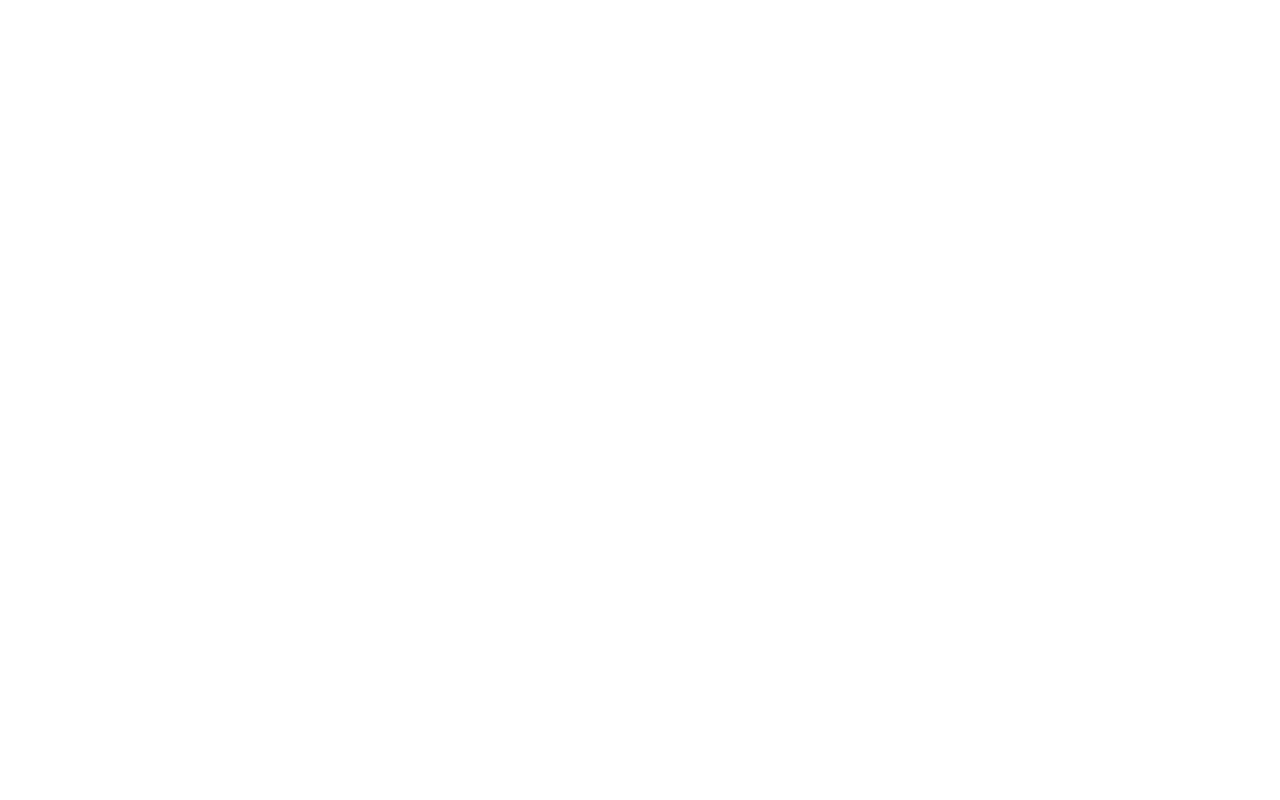
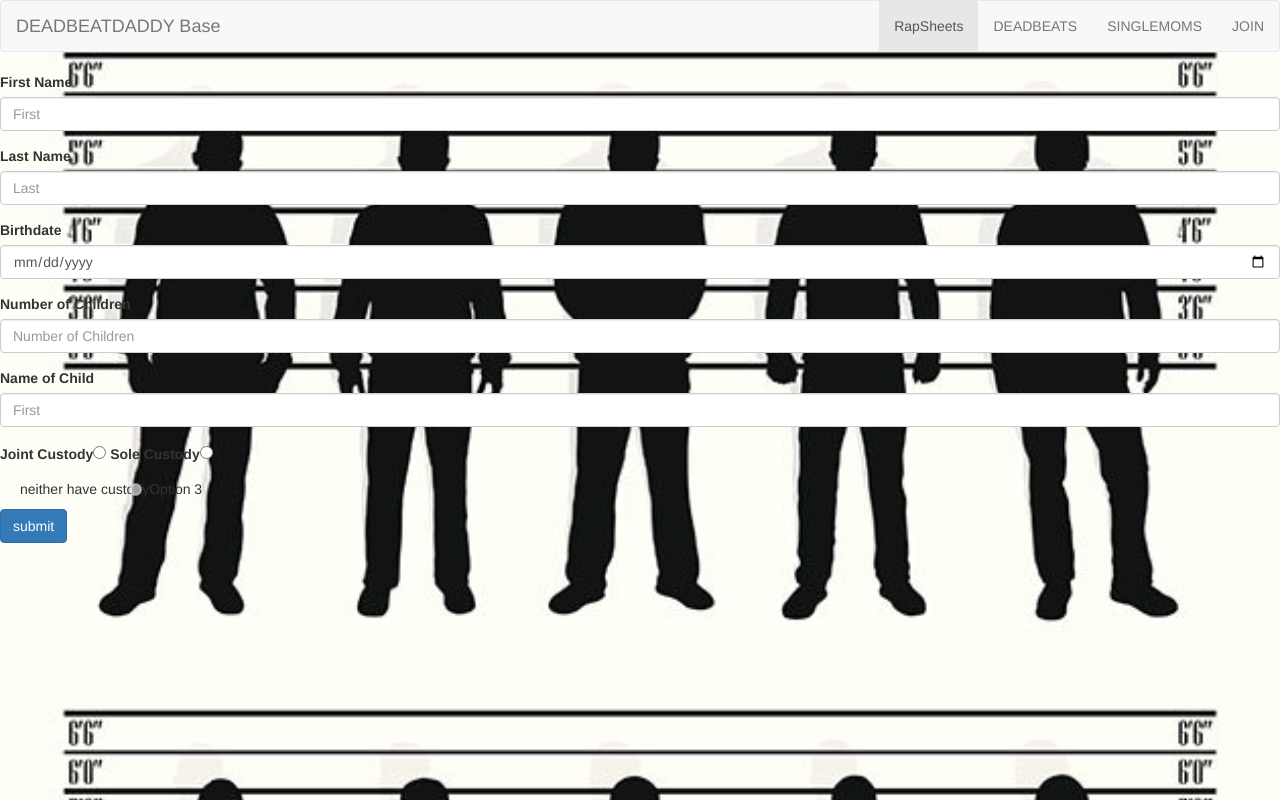
Before and after one commit to SCMoss/deadbeatdaddybase, a website: page public/index.html in a window 1280 px wide. Drawn offline with nearby package versions, Linux system fonts and the light colour scheme; some packages are replaced by stand-ins of ours.

Commit message:
Pushing to Heroku

```diff
--- a/public/app.js
+++ b/public/app.js
@@ -1,2 +1,4 @@
-var app = angular.module('DeadbeatDB', []);
-app.config(['$routeProvider', function ($routeProvider)])
+var app = angular.module('DeadbeatDB', ['ngRoute']);
+app.config(['$routeProvider', function ($routeProvider) {
+
+}]);
--- a/public/index.html
+++ b/public/index.html
@@ -1,12 +1,74 @@
+<!-- Steven Craig Moss: Web Developer -->
+<!-- DEADBEAT DADDYBASE: A Database of No-good Fathers! -->
+<!-- V School Fall/Winter 2016 -->
 <!DOCTYPE html>
-<html lang="en" ng-app 'MyApp'>
+<html lang='en' ng-app 'MyApp'>
 
 <head>
-    <meta charset="UTF-8">
+    <meta charset='UTF-8'>
     <title>Deadbeat Daddybase: A database of No-good Fathers! </title>
+    <link rel="stylesheet" href="https://maxcdn.bootstrapcdn.com/bootstrap/3.3.7/css/bootstrap.min.css" integrity="sha384-BVYiiSIFeK1dGmJRAkycuHAHRg32OmUcww7on3RYdg4Va+PmSTsz/K68vbdEjh4u"
+        crossorigin="anonymous">
+    <link href="style.css" rel="stylesheet" type="text/css">
+    <link href='images'>
 </head>
 
-<body ng-controller>
+<body>
+    <!-- navvbar (save snippet) -->
+    <nav class="navbar navbar-default">
+        <div class="container-fluid">
+            <div class="navbar-header">
+                <a class="navbar-brand" href="#">DEADBEATDADDY Base</a>
+            </div>
+            <ul class="nav navbar-nav navbar-right">
+                <li class="active"><a href="#">RapSheets</a></li>
+                <li><a href="#">DEADBEATS</a></li>
+                <li><a href="#">SINGLEMOMS</a></li>
+                <li><a href="#">JOIN</a></li>
+            </ul>
+        </div>
+    </nav>
+</body>
+<!-- profile form-long (save snippet) -->
+<form>
+    <div class='form-group'>
+        <label for='inputFirstName'>First Name</label>
+        <input type='text' class='form-control' id='inputFirstName' ng-model='user.first' placeholder='First'>
+    </div>
+    <!-- Repeat for long forms PAY ATTENTION to input type!  -->
+    <div class='form-group' >
+        <label for='inputLastName'>Last Name</label>
+        <input ng-model='user.lName' type='text' class='form-control' id='inputLastName' placeholder='Last'>
+    </div>
+    <div class='form-group'>
+        <label for='inputdob'>Birthdate </label>
+        <input ng-model='user.dob' type='date' class='form-control' id='inputdob' placeholder='Date of birth'>
+    </div>
+    <div class='form-group'>
+        <label for='inputNumKids'>Number of Children</label>
+        <input type='number' 2 class='form-control' id='inputNumKids' placeholder='Number of Children'>
+    </div>
+    <div class='form-group'>
+        <label for='inputChildName'>Name of Child</label>
+        <input ng-model='user.ChildName'type='text' class='form-control' id='inputFirstName' placeholder='First'>
+    </div>
+    <label>Joint Custody<input ng-model='user.jointCustody' type='radio'name='optradio'></label>
+    <label>Sole Custody<input ng-model='user.soleCustody'type="radio" name="optradio"></label>
+    </div>
+    <div class="radio disabled">
+        <label>neither have custody<input ng-model='user.soleCustody' type="radio" name="optradio" disabled>Option 3</label>
+    </div>
+    <button class="btn btn-primary" ng-click='submitForm(user)'>submit</button>
+        <imput type='submit' value 'submit'>
+    </div>
+</form>
+<script src="https://ajax.googleapis.com/ajax/libs/angularjs/1.5.8/angular.js"></script>
+<script src="https://ajax.googleapis.com/ajax/libs/angularjs/1.3.15/angular-route.js"></script>
+<script src="app.js"></script>
+<script src="services.js"></script>
+<script src="services.js"></script>
+<footer>
+</footer>
 </body>
 
 </html>
--- a/public/services.js
+++ b/public/services.js
@@ -0,0 +1,12 @@
+var app = angular.module('MyApp', []);
+
+app.service('DeadbeatService', ['$http', function ($http) {
+    this.getDeadbeatInfo = function (id) {
+        var deadbeat = {};
+        console.log('success');
+
+     $http.get('' + id).then(function (response) {
+            return response.data;
+        });
+    };
+}]);
--- a/public/style.css
+++ b/public/style.css
@@ -0,0 +1,7 @@
+body {
+    background-image: url('/images/lineup.jpg');
+    -webkit-background-size: cover;
+    -moz-background-size: cover;
+    -o-background-size: cover;
+    background-size: cover;
+}
--- a/server.js
+++ b/server.js
@@ -2,7 +2,7 @@
 //
 //Deadbeat Daddybase: The Ultimate Database of No-good Fathers!
 //
-//V School Project Fall/Winter 2016
+// V School Project Fall/Winter 2016
 
 //Part 1 : Express Webserver
 
```
Also changed, not shown: home.js (+13 -4 lines), models/deadbeat.js (+9 -5 lines), routes/deadbeat-routes.js (+10 -2 lines), lineup.jpg (added), public/images/deadbeat1.jpg (added), public/images/deadbeat2.jpg (added), public/images/lineup.jpg (added).
